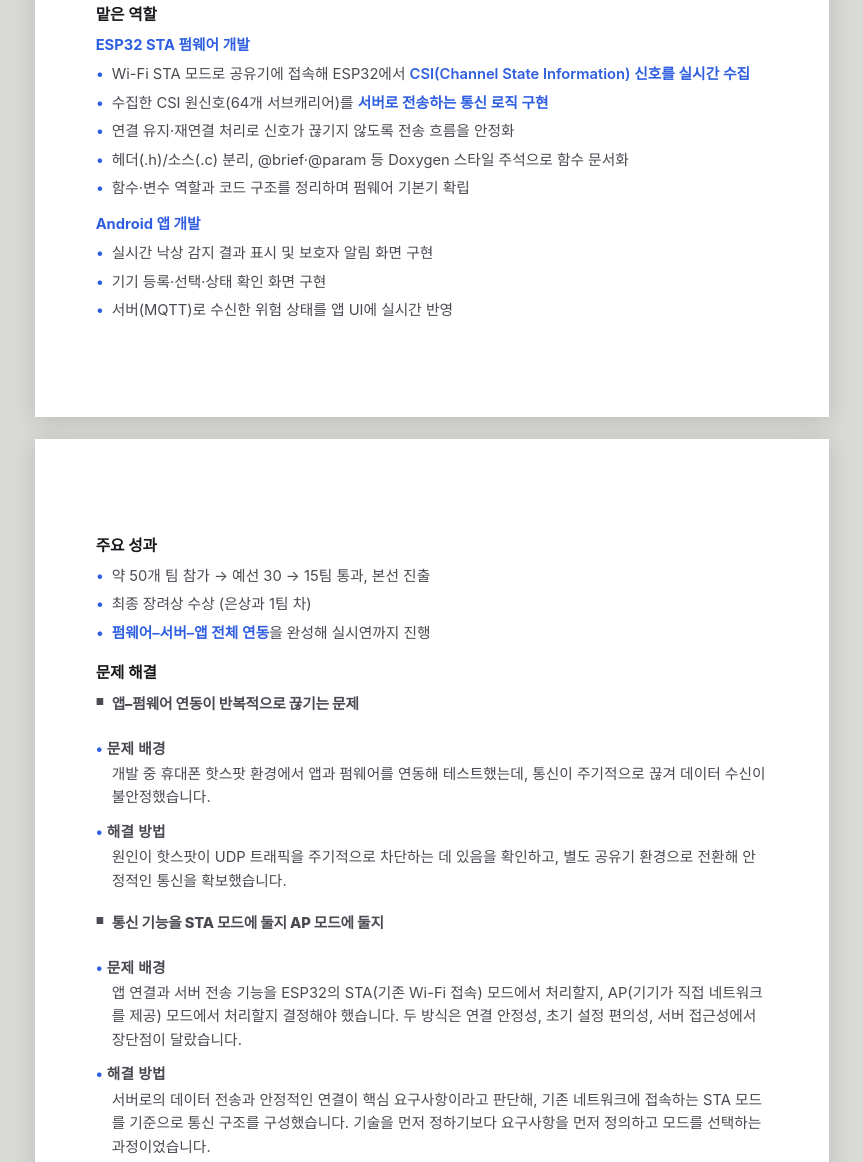
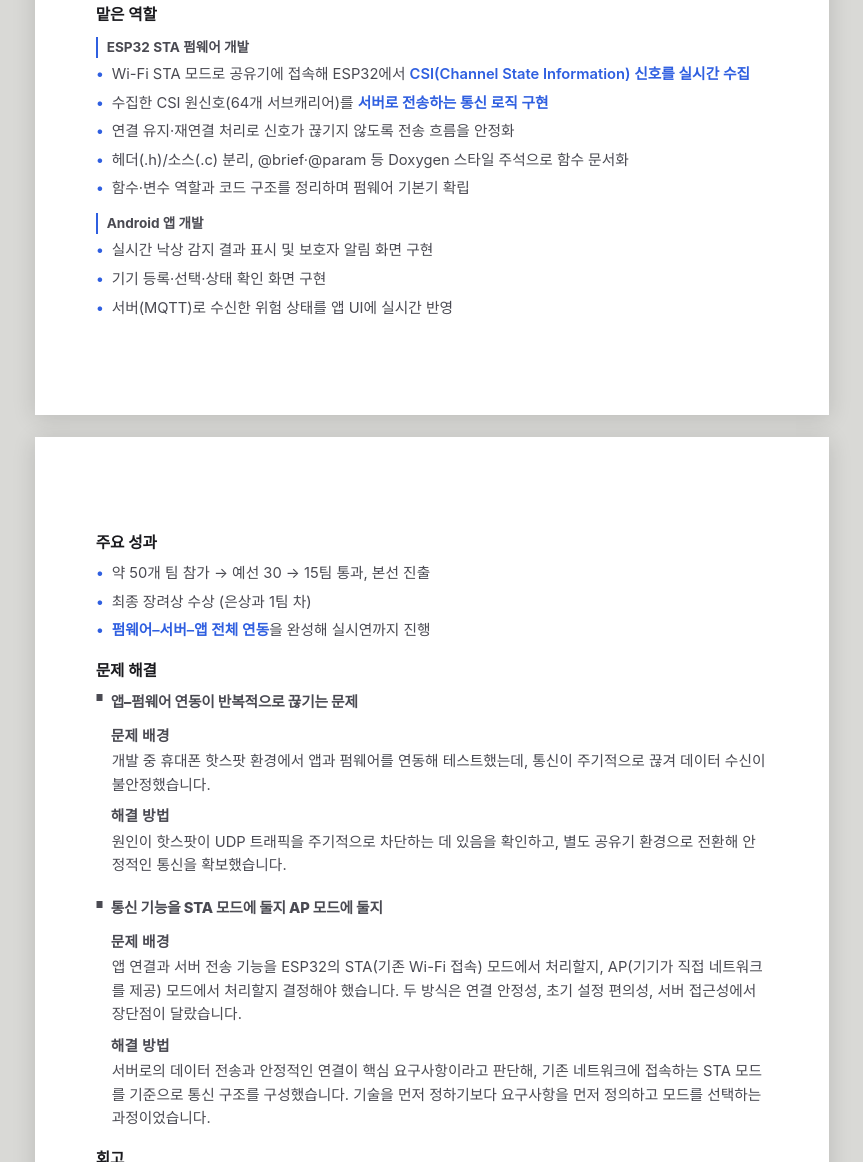
Before and after one commit to develu0825/dayeon-portfolio, a plain HTML site: page index.html in a window 1280 px wide. Shown: the part 2129-3291 px from the top of the page, without its empty margins (208-1071 px from the left). Drawn offline with Linux system fonts and the light colour scheme; a web font is replaced by a local one.

Commit message:
style: 맡은 역할 하위그룹 위계·문제해결 기호 정렬 개선 + wify 회고 보강
- role-group 하위 그룹을 들여쓰기+좌측 바로 하위임을 명확히
- 문제해결 ■ 정렬 보정, 라벨 • 불릿 제거, 제목-내용 간격 축소
- wify 회고: 예선 QnA 문장 제거, 기술 내용 보강

Co-Authored-By: Claude Opus 4.8 (1M context) <noreply@anthropic.com>

```diff
--- a/index.html
+++ b/index.html
@@ -210,7 +210,7 @@
               <p>서버로의 데이터 전송과 안정적인 연결이 핵심 요구사항이라고 판단해, 기존 네트워크에 접속하는 STA 모드를 기준으로 통신 구조를 구성했습니다. 기술을 먼저 정하기보다 요구사항을 먼저 정의하고 모드를 선택하는 과정이었습니다.</p>
             </div>
           </div>
-          <div class="proj__row"><h4>회고</h4><p>가장 걱정했던 펌웨어–서버–앱 전체 연동이 예상보다 잘 풀려 실제 서비스처럼 동작하는 것을 확인했을 때 큰 성취감을 느꼈습니다. 펌웨어를 직접 구조부터 작성하며 처음으로 코드를 짜는 재미와 자신감을 얻었고, 통신 구조를 어디에 둘지 고민하며 '기술을 먼저 정하기보다 요구사항을 먼저 정의해야 한다'는 것을 배웠습니다. 예선에서는 확장성 관련 Q&amp;A에 잘 답하지 못했지만 본선에서는 발표 연습을 거듭해 안정적으로 마쳤고, 현업 개발자·성인 참가자가 많은 대회에서 장려상을 받으며 결과보다 과정에서 더 많은 것을 얻은 프로젝트였습니다.</p></div>
+          <div class="proj__row"><h4>회고</h4><p>ESP32 펌웨어를 직접 구조부터 작성하며 CSI 원신호를 끊김 없이 수집·전송하는 통신 로직을 다뤘고, 그 과정에서 통신을 STA/AP 중 어디에 둘지 고민하며 '기술을 먼저 정하기보다 요구사항을 먼저 정의해야 한다'는 것을 배웠습니다. 헤더/소스 분리와 함수 단위 주석으로 협업자가 읽을 수 있는 펌웨어를 처음으로 의식했고, 가장 걱정했던 펌웨어–서버–앱 전체 연동을 완성해 실제 서비스처럼 동작시킨 경험이었습니다. 현업 개발자·성인 참가자가 많은 대회에서 장려상을 받았습니다.</p></div>
         </div>
       </article>
     </section>
--- a/style.css
+++ b/style.css
@@ -152,19 +152,19 @@ img { display: block; max-width: 100%; }
 
 /* 세현 스타일 — 맡은 역할 그룹 / 트러블슈팅 */
 .role-group { margin-bottom: 12px; }
-.role-group__h { display: block; color: var(--accent); font-weight: 700; font-size: .92rem; margin-bottom: 6px; }
+.role-group__h { display: block; color: var(--ink-2); font-weight: 700; font-size: .85rem; margin: 9px 0 5px; padding-left: 9px; border-left: 2px solid var(--accent); }
 .ts { margin-bottom: 18px; }
 .ts:last-child { margin-bottom: 0; }
 .ts__title {
-  color: var(--accent); font-weight: 800; font-size: 1.12rem; letter-spacing: -.01em;
-  margin-bottom: 10px; padding-left: 16px; position: relative;
+  color: var(--accent); font-weight: 800; font-size: 1.05rem; letter-spacing: -.01em;
+  margin-bottom: 3px; padding-left: 15px; position: relative;
 }
-.ts__title::before { content: "■"; position: absolute; left: 0; top: .18em; font-size: .62em; }
+.ts__title::before { content: "■"; position: absolute; left: 0; top: .34em; font-size: .56em; }
 .ts__label {
   display: inline-block; font-weight: 700; font-size: .78rem; color: var(--ink-3);
-  letter-spacing: .02em; margin: 10px 0 2px;
+  letter-spacing: .02em; margin: 7px 0 2px; padding-left: 15px;
 }
-.ts__label::before { content: "• "; color: var(--accent); }
+.ts__label::before { content: ""; }
 .ts p:not(.ts__title):not(.ts__label) { font-size: 0.92rem; color: var(--ink-2); line-height: 1.6; margin: 0 0 0 16px; }
 
 /* ==================== AWARDS / TIMELINE ==================== */
```
